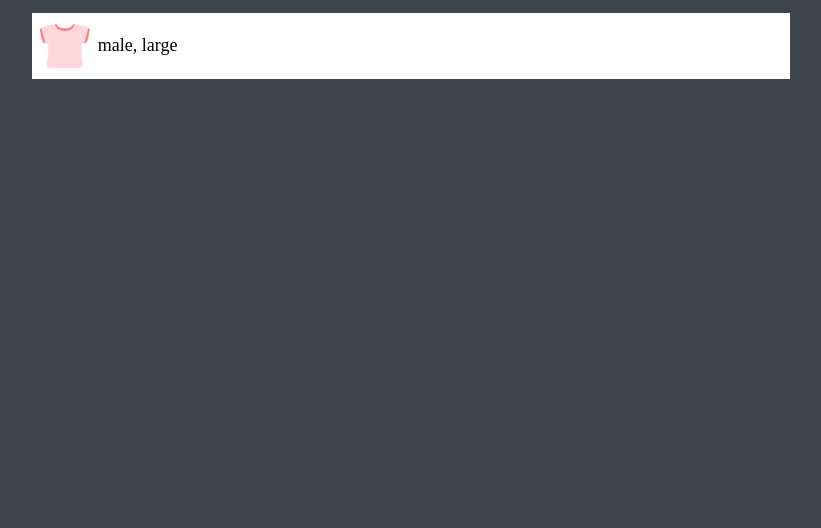
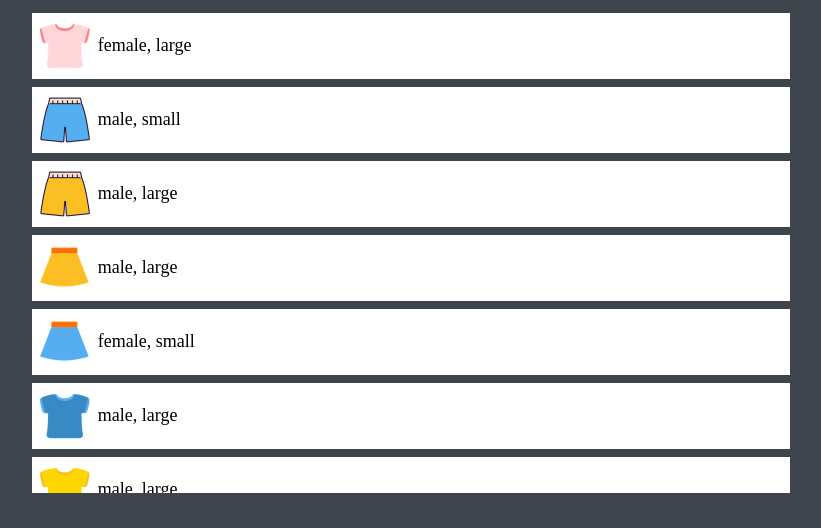
Before and after one commit to joungyoun/Mini-game, a plain HTML site: page index.html in a window 1280 px wide. Shown: the part 238-766 px from the top of the page, without its empty margins (229-1050 px from the left). Drawn offline with Linux system fonts and the light colour scheme.

Commit message:
main.json

```diff
--- a/data/data.json
+++ b/data/data.json
@@ -1,32 +1,116 @@
 {
-    "items":  [
+    "items": [
       {
         "type": "tshirt",
         "gender": "female",
         "size": "large",
         "color": "pink",
-        "image": "../img/"
+        "image": "../img/pink_t.png"
+      },
+      {
+        "type": "pants",
+        "gender": "male",
+        "size": "small",
+        "color": "blue",
+        "image": "../img/blue_p.png"
+      },
+      {
+        "type": "pants",
+        "gender": "male",
+        "size": "large",
+        "color": "yellow",
+        "image": "../img/yellow_p.png"
+      },
+      {
+        "type": "skirt",
+        "gender": "male",
+        "size": "large",
+        "color": "yellow",
+        "image": "../img/yellow_s.png"
+      },
+      {
+        "type": "skirt",
+        "gender": "female",
+        "size": "small",
+        "color": "blue",
+        "image": "../img/blue_s.png"
+      },
+      {
+        "type": "tshirt",
+        "gender": "male",
+        "size": "large",
+        "color": "blue",
+        "image": "../img/blue_t.png"
+      },
+      {
+        "type": "tshirt",
+        "gender": "male",
+        "size": "large",
+        "color": "yellow",
+        "image": "../img/yellow_t.png"
+      },
+      {
+        "type": "pants",
+        "gender": "female",
+        "size": "small",
+        "color": "pink",
+        "image": "../img/pink_p.png"
       },
       {
         "type": "tshirt",
         "gender": "female",
         "size": "large",
         "color": "pink",
-        "image": "../img/"
+        "image": "../img/pink_t.png"
+      },
+      {
+        "type": "pants",
+        "gender": "male",
+        "size": "small",
+        "color": "blue",
+        "image": "../img/blue_p.png"
+      },
+      {
+        "type": "pants",
+        "gender": "male",
+        "size": "large",
+        "color": "yellow",
+        "image": "../img/yellow_p.png"
+      },
+      {
+        "type": "skirt",
+        "gender": "male",
+        "size": "large",
+        "color": "yellow",
+        "image": "../img/yellow_s.png"
+      },
+      {
+        "type": "skirt",
+        "gender": "female",
+        "size": "small",
+        "color": "blue",
+        "image": "../img/blue_s.png"
       },
       {
         "type": "tshirt",
-        "gender": "female",
+        "gender": "male",
         "size": "large",
-        "color": "pink",
-        "image": "../img/"
+        "color": "blue",
+        "image": "../img/blue_t.png"
       },
       {
         "type": "tshirt",
+        "gender": "male",
+        "size": "large",
+        "color": "yellow",
+        "image": "../img/yellow_t.png"
+      },
+      {
+        "type": "pants",
         "gender": "female",
-            "size": "large",
+        "size": "small",
         "color": "pink",
-            "image": "../img/"
-            },
+        "image": "../img/pink_p.png"
+      }
     ]
   }
--- a/index.html
+++ b/index.html
@@ -6,6 +6,7 @@
     <meta name="viewport" content="width=device-width, initial-scale=1.0">
     <title>Online Shopping</title>
     <link rel="stylesheet" href="style.css">
+    <script defer src="main.js"></script>
 </head>
 <body>
     <!-- logo -->
--- a/main.js
+++ b/main.js
@@ -0,0 +1,51 @@
+
+
+// Fetch the items from the JSON file
+function loadItems() {
+    return fetch('data/data.json')
+      .then(response => response.json())
+      .then(json => json.items);
+  }
+
+  // Update the list with the given items
+  function displayItems(items) {
+    const container = document.querySelector('.items');
+    container.innerHTML = items.map(item => createHTMLString(item)).join('');
+  }
+
+  // Create HTML list item from the given data item
+  function createHTMLString(item) {
+    return `
+      <li class="item">
+          <img src="${item.image}" alt="${item.type}" class="item__thumbnail" />
+          <span class="item__description">${item.gender}, ${item.size}</span>
+      </li>
+      `;
+  }
+
+  function onButtonClick(event, items) {
+    const dataset = event.target.dataset;
+    const key = dataset.key;
+    const value = dataset.value;
+
+    if (key == null || value == null) {
+      return;
+    }
+
+    displayItems(items.filter(item => item[key] === value));
+  }
+
+  function setEventListeners(items) {
+    const logo = document.querySelector('.logo');
+    const buttons = document.querySelector('.buttons');
+    logo.addEventListener('click', () => displayItems(items));
+    buttons.addEventListener('click', event => onButtonClick(event, items));
+  }
+
+  // main
+  loadItems()
+    .then(items => {
+      displayItems(items);
+      setEventListeners(items);
+    })
+    .catch(console.log);
```
Lines whose indentation alone changed are shown as unchanged.
